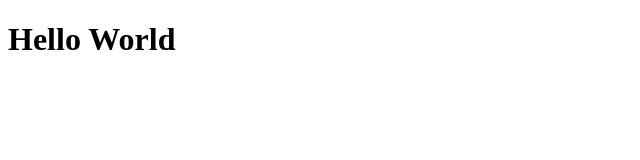
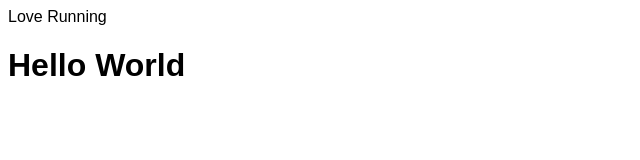
Before and after one commit to Mabdillahi88/Love-running, a plain HTML site: page index.html in a window 1280 px wide. Shown: the whole page, without its empty margins (0-640 px from the left). Drawn offline with Linux system fonts and the light colour scheme.

Commit message:
add meta data to header and connect to css

```diff
--- a/assests/css/style.css
+++ b/assests/css/style.css
@@ -0,0 +1 @@
+body { font-family: Arial;}
--- a/index.html
+++ b/index.html
@@ -4,7 +4,10 @@
     <meta charset="UTF-8">
     <meta http-equiv="X-UA-Compatible" content="IE=edge">
     <meta name="viewport" content="width=device-width, initial-scale=1.0">
-    <title>Document</title>
+    <meta name="description" content="Love running in Doha, Qatar">
+    <meta name="keywords" content="Love running, running club, Qatar, Doha">
+    <link rel="stylesheet" href="assests/css/style.css"
+    <title>Love Running</title>
 </head>
 <body>
     <h1>Hello World</h1>
```
